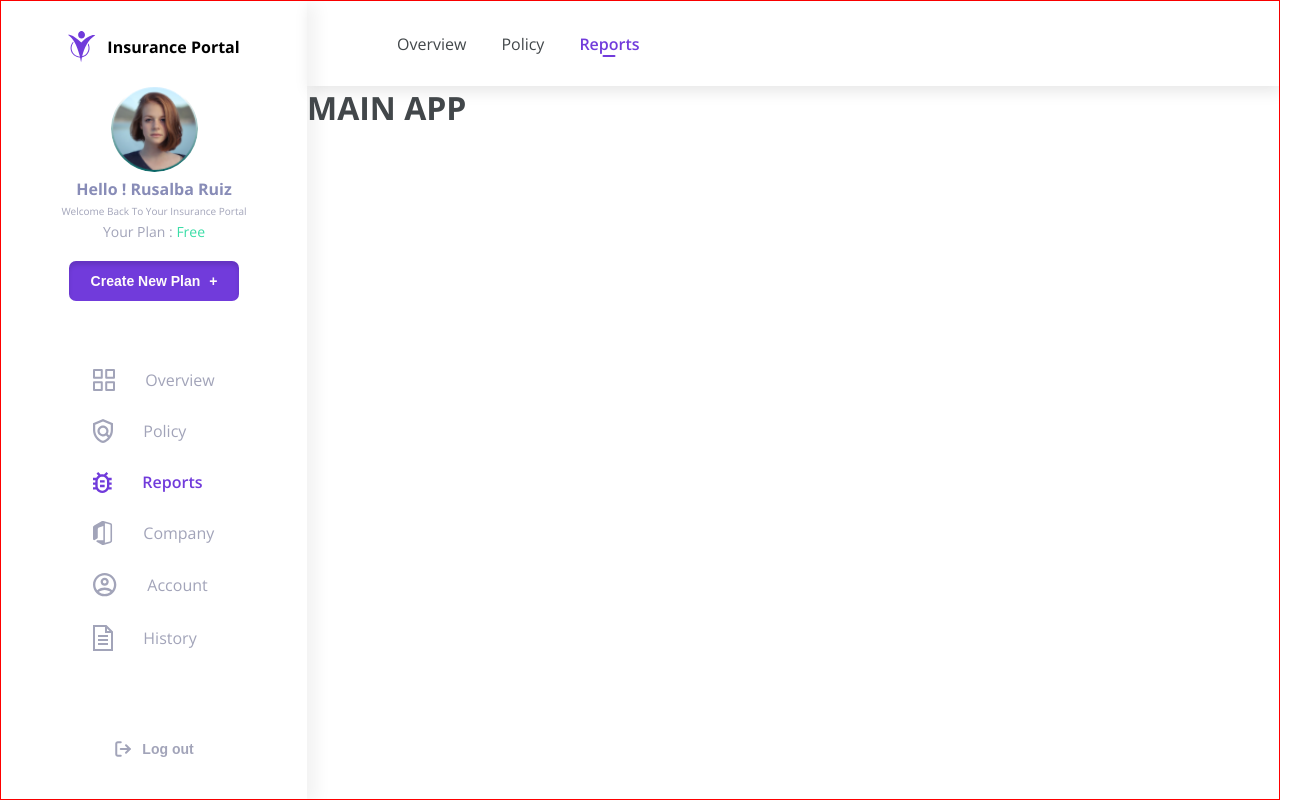
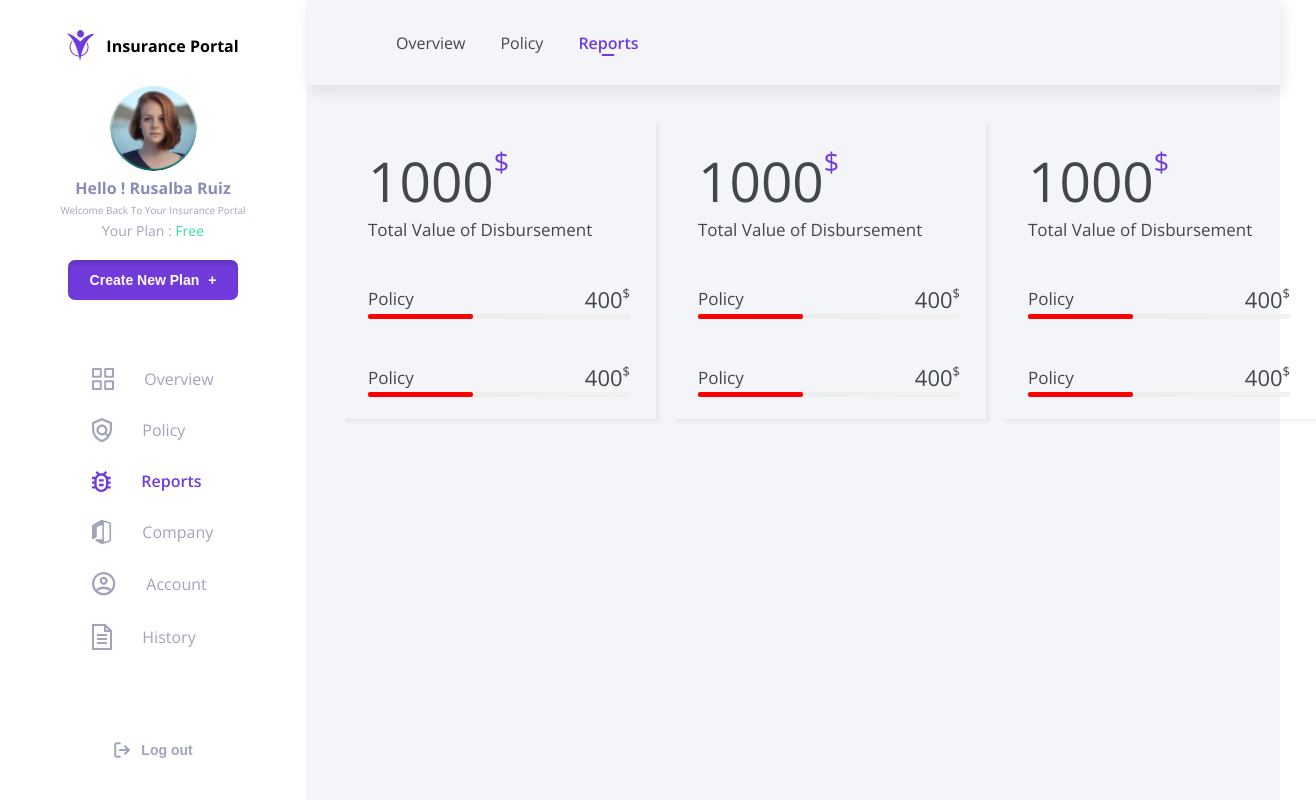
Before and after one commit to UcheSylvester/insurance-portal, a React (Create React App) app: page / in a window 1280 px wide. Shown: the whole page, 1316 px wide, since content can reach past the window. Built offline with nearby package versions, Linux system fonts and the light colour scheme.

Commit message:
Slider component done and added to Report card

```diff
--- a/src/App.tsx
+++ b/src/App.tsx
@@ -1,10 +1,11 @@
 import "./App.scss";
 import Layout from "./components/Layout";
+import ReportsPage from "./pages/ReportsPage";
 
 function App() {
   return (
     <Layout>
-      <h1>MAIN APP</h1>
+      <ReportsPage />
     </Layout>
   );
 }
--- a/src/components/Layout/index.tsx
+++ b/src/components/Layout/index.tsx
@@ -15,7 +15,7 @@ const Layout: React.FC<LayoutProps> = ({ children }) => {
 
       <div className="layout__content">
         <Header links={basicLinks} />
-        <main>{children}</main>
+        {children}
       </div>
     </div>
   );
--- a/src/components/Layout/styles.scss
+++ b/src/components/Layout/styles.scss
@@ -1,9 +1,9 @@
 .layout {
   display: flex;
-  border: 1px solid red;
   min-height: 100vh;
 
   &__content {
     flex: 1;
+    background-color: var(--color-grey-light);
   }
 }
--- /dev/null
+++ b/src/components/ReportCard/index.tsx
@@ -0,0 +1,30 @@
+import Slider from "../Slider";
+import "./styles.scss";
+
+const ReportCard = () => (
+  <article className="report-card">
+    <div className="report-card__title-container">
+      <p className="report-card__value">
+        1000 <span>$</span>
+      </p>
+
+      <h3 className="report-card__title">Total Value of Disbursement</h3>
+    </div>
+
+    <Slider
+      percentage={40}
+      price={400}
+      title="Policy"
+      activeBackgroundColor="red"
+    />
+
+    <Slider
+      percentage={40}
+      price={400}
+      title="Policy"
+      activeBackgroundColor="red"
+    />
+  </article>
+);
+
+export default ReportCard;
--- /dev/null
+++ b/src/components/ReportCard/styles.scss
@@ -0,0 +1,28 @@
+.report-card {
+  display: flex;
+  flex-direction: column;
+  justify-content: space-around;
+  box-shadow: var(--box-shadow-card);
+  max-width: 31.4rem;
+  width: 100%;
+  height: 29.8rem;
+  padding: 0 2.6rem;
+
+  &__value {
+    font-size: 5.5rem;
+    display: flex;
+    font-weight: normal;
+
+    span {
+      font-size: 2.7rem;
+      align-self: flex-start;
+      color: var(--color-primary);
+    }
+  }
+
+  &__title {
+    font-size: 1.7rem;
+    line-height: 2.3rem;
+    font-weight: 400;
+  }
+}
--- /dev/null
+++ b/src/components/Slider/index.tsx
@@ -0,0 +1,38 @@
+import "./styles.scss";
+
+export interface SliderProps {
+  percentage: number;
+  price: number;
+  activeBackgroundColor: string;
+  currenecy?: string;
+  title: string;
+}
+
+const Slider: React.FC<SliderProps> = ({
+  percentage,
+  price,
+  activeBackgroundColor,
+  currenecy = "$",
+  title,
+}) => (
+  <div className="slider__container">
+    <div className="slider__title-price">
+      <p className="slider__title">{title}</p>
+      <p className="slider__price">
+        {price} <span>{currenecy}</span>
+      </p>
+    </div>
+
+    <div className="slider">
+      <div
+        className="slider__percentage"
+        style={{
+          width: `${percentage}%`,
+          backgroundColor: activeBackgroundColor,
+        }}
+      />
+    </div>
+  </div>
+);
+
+export default Slider;
--- /dev/null
+++ b/src/components/Slider/styles.scss
@@ -0,0 +1,35 @@
+.slider {
+  height: 0.5rem;
+  width: 100%;
+  background: var(--color-grey-super-light);
+  border-radius: 0.2rem;
+
+  &__percentage {
+    height: 0.5rem;
+    border-radius: 0.2rem;
+  }
+
+  &__container {
+    font-weight: 400;
+  }
+
+  &__title {
+    font-size: 1.7rem;
+
+    &-price {
+      display: flex;
+      justify-content: space-between;
+      align-items: center;
+    }
+  }
+
+  &__price {
+    font-size: 2.2rem;
+    display: flex;
+
+    span {
+      font-size: 1.3rem;
+      align-self: flex-start;
+    }
+  }
+}
--- a/src/index.scss
+++ b/src/index.scss
@@ -6,6 +6,7 @@ html {
   --box-shadow-header: 3px 5px 15px rgba(0, 0, 0, 0.1);
   --box-shadow-sidebar: 10px 3px 15px rgba(0, 0, 0, 0.05);
   --box-shadow-button: inset 0px 4px 4px rgba(0, 0, 0, 0.12);
+  --box-shadow-card: 3px 3px 4px rgba(0, 0, 0, 0.06);
 
   --color-primary: #713bdb;
   --color-secondary: #888cb7;
@@ -15,6 +16,8 @@ html {
   --color-black: #000000;
   --color-grey: #a2a4b9;
   --color-grey-light: #f4f5f9;
+
+  --color-grey-super-light: linear-gradient(90deg, #ececec 0%, #f2f1f1 111.47%);
   --color-white: #ffffff;
   --color-white-beije: #fffbfb;
 }
--- /dev/null
+++ b/src/pages/ReportsPage/index.tsx
@@ -0,0 +1,19 @@
+import ReportCard from "../../components/ReportCard";
+import "./styles.scss";
+
+const ReportsPage = () => {
+  return (
+    <main className="reports-page">
+      {/* Banner */}
+
+      {/* Cards */}
+      <section className="reports-page__cards">
+        <ReportCard />
+        <ReportCard />
+        <ReportCard />
+      </section>
+    </main>
+  );
+};
+
+export default ReportsPage;
--- /dev/null
+++ b/src/pages/ReportsPage/styles.scss
@@ -0,0 +1,13 @@
+.reports-page {
+  display: flex;
+  flex-direction: column;
+  max-width: 98.1rem;
+  width: 100%;
+  margin: 3.6rem;
+
+  &__cards {
+    display: flex;
+    flex-wrap: wrap;
+    justify-content: space-between;
+  }
+}
```
